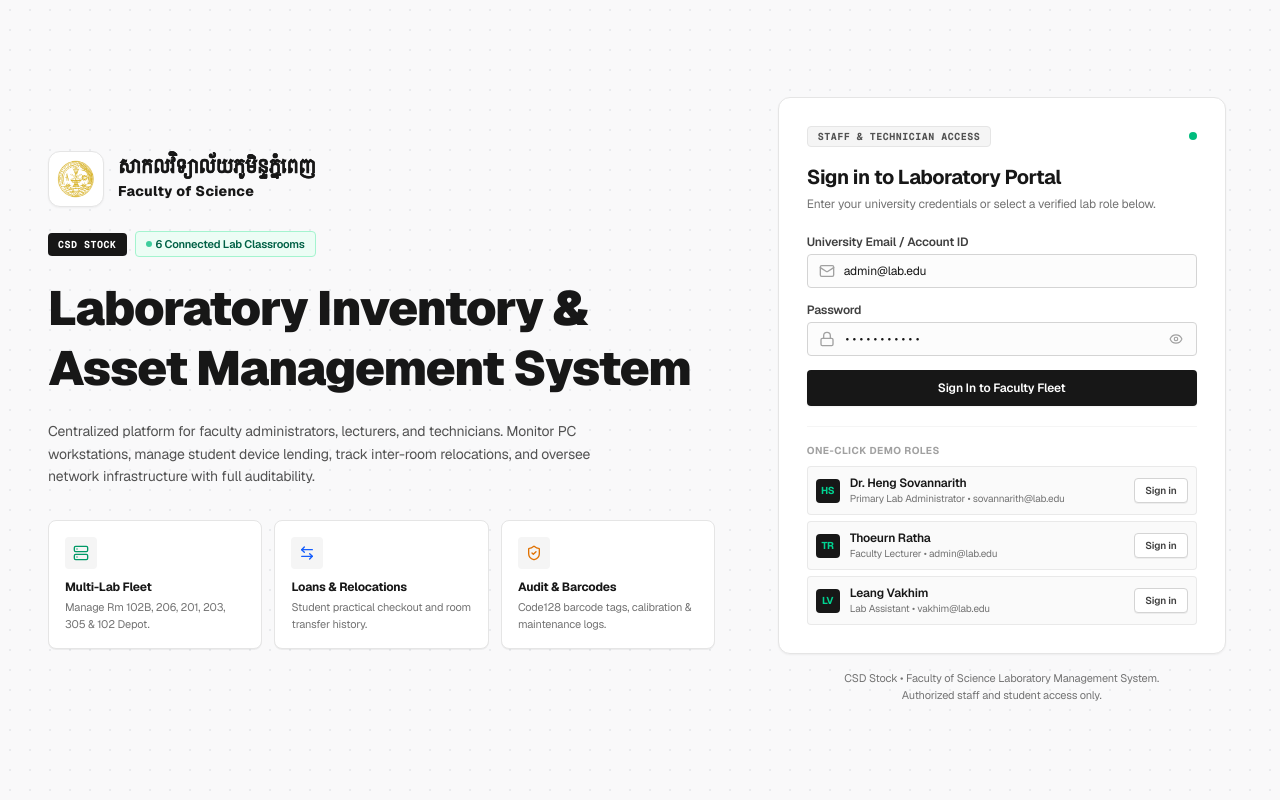
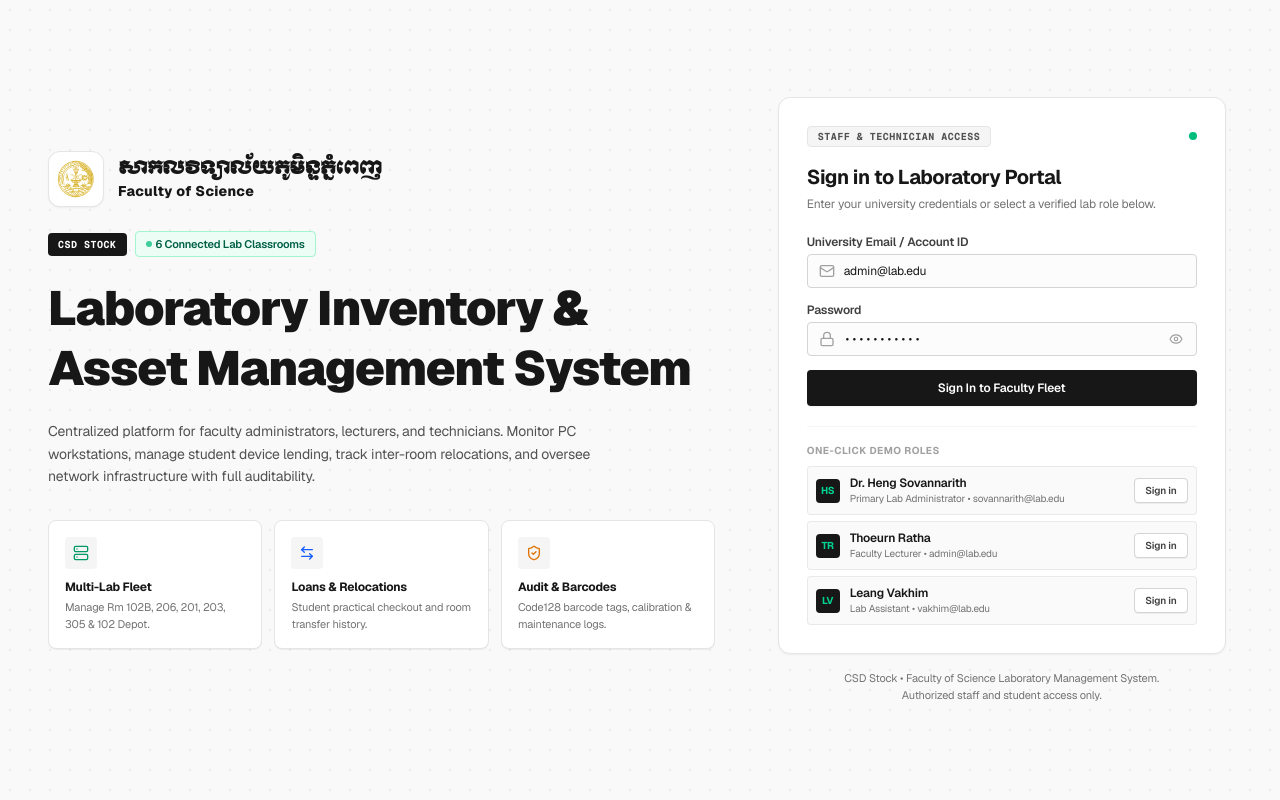
Before and after one commit to Ari-ICU/lab-stock, a Next.js app in the folder client/: page /login in a window 1280 px wide. Built offline with nearby package versions, Linux system fonts and the light colour scheme.

Commit message:
feat: add Khmer OS Muol local font and apply to login page header

```diff
--- a/client/src/app/globals.css
+++ b/client/src/app/globals.css
@@ -33,6 +33,7 @@
   --font-sans: var(--font-geist-sans), var(--font-khmer-siemreap), "Khmer OS Siemreap", "Siemreap", -apple-system, BlinkMacSystemFont, "Segoe UI", Roboto, sans-serif;
   --font-mono: var(--font-geist-mono), ui-monospace, SFMono-Regular, Menlo, Monaco, Consolas, monospace;
   --font-khmer: var(--font-khmer-siemreap), "Khmer OS Siemreap", "Siemreap", sans-serif;
+  --font-khmer-muol: var(--font-khmer-muol), "Khmer OS Muol", "Khmer OS Muol Light", serif;
 }
 
 .font-khmer {
@@ -47,8 +48,9 @@
 }
 
 .font-khmer-muol {
-  font-family: "Khmer OS Muol", "Khmer OS Siemreap", sans-serif !important;
+  font-family: var(--font-khmer-muol), "Khmer OS Muol", "Khmer OS Muol Light", serif !important;
 }
+
 
 * {
   -webkit-font-smoothing: antialiased;
--- a/client/src/app/layout.tsx
+++ b/client/src/app/layout.tsx
@@ -22,6 +22,12 @@ const khmerSiemreap = localFont({
   display: "swap",
 });
 
+const khmerMuol = localFont({
+  src: "../../public/fonts/KhmerOS_muol.ttf",
+  variable: "--font-khmer-muol",
+  display: "swap",
+});
+
 export const metadata: Metadata = {
   title: "Lab Stock - Network Laboratory Inventory & Assets",
   description: "Network lab stock, Cisco switches, fiber optics, cables, and rack asset management.",
@@ -36,7 +42,7 @@ export default function RootLayout({
     <html
       lang="en"
       suppressHydrationWarning
-      className={`${geistSans.variable} ${geistMono.variable} ${khmerSiemreap.variable} h-full antialiased`}
+      className={`${geistSans.variable} ${geistMono.variable} ${khmerSiemreap.variable} ${khmerMuol.variable} h-full antialiased`}
     >
       <body
         suppressHydrationWarning
--- a/client/src/app/login/page.tsx
+++ b/client/src/app/login/page.tsx
@@ -106,7 +106,7 @@ export default function LoginPage() {
                 />
               </div>
               <div>
-                <div className="text-base sm:text-lg text-neutral-900 tracking-tight leading-tight font-khmer-bold font-bold">
+                <div className="text-base sm:text-lg text-neutral-900 tracking-tight leading-tight font-khmer-muol font-bold">
                   សាកលវិទ្យាល័យភូមិន្ទភ្នំពេញ
                 </div>
                 <div className="text-xs sm:text-sm font-extrabold text-neutral-900 tracking-wide mt-0.5">
```
